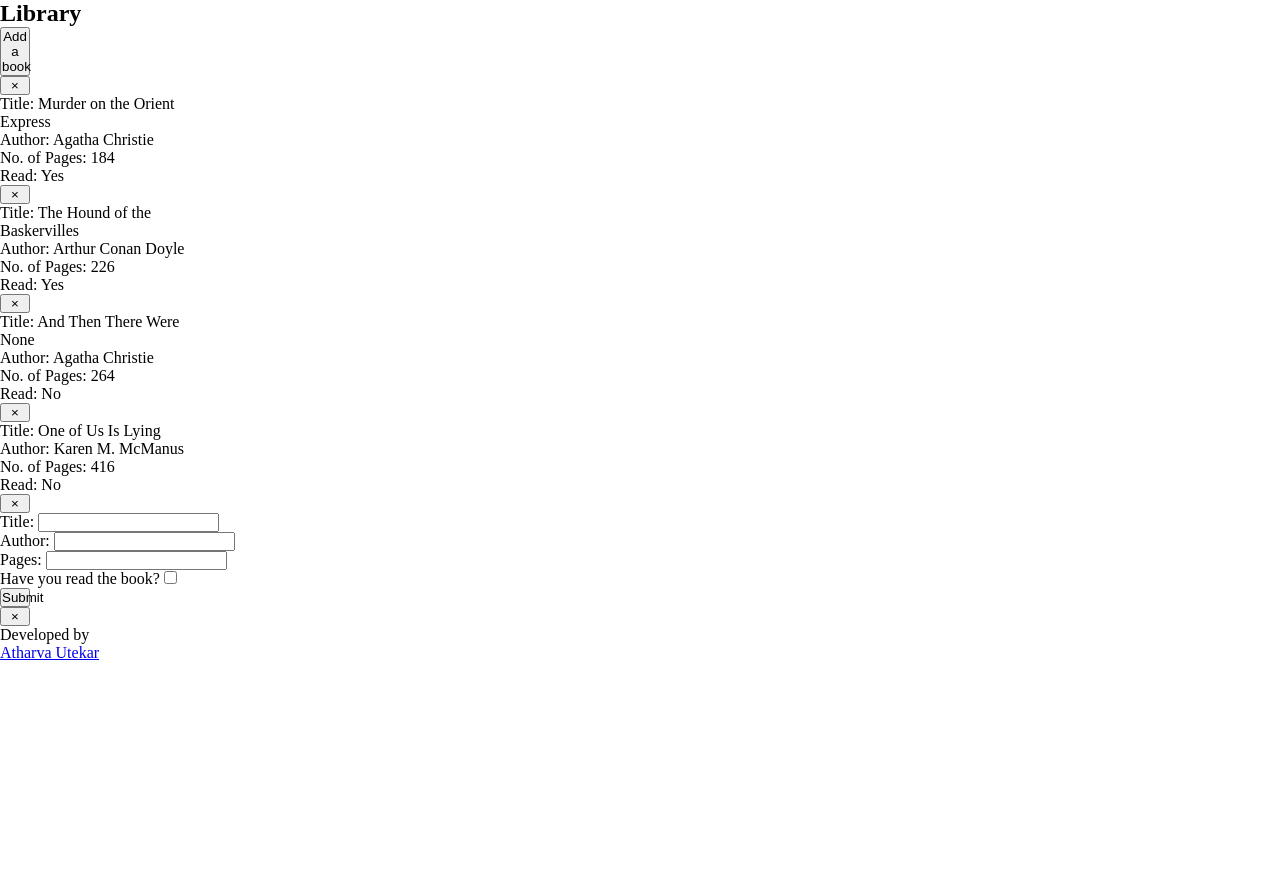
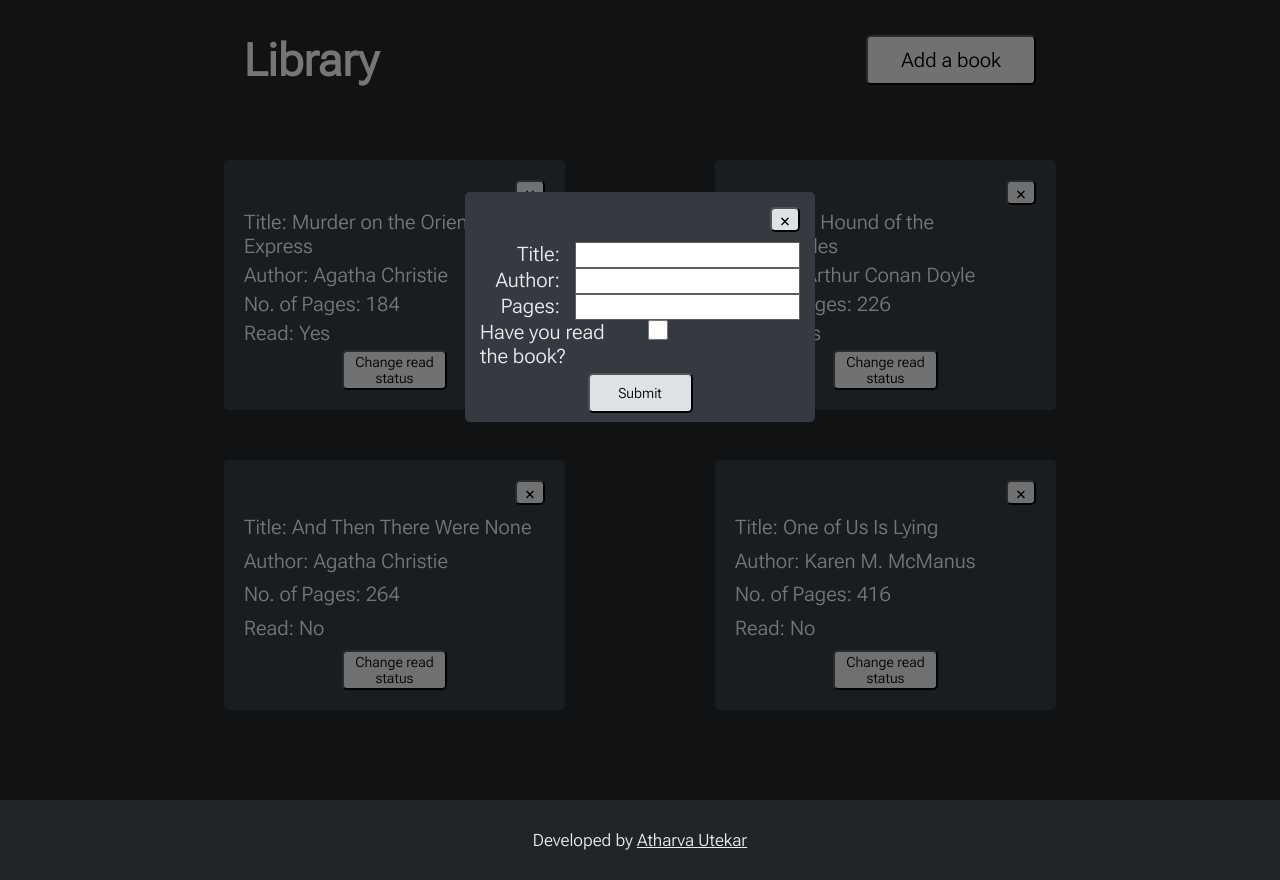
Before and after one commit to AtharvaU1/Library, a plain HTML site: page index.html in a window 1280 px wide. Both pictures are taken after a click on the button "Add a book". Before the commit the page ends 800 px from the top, so only its background shows below. Drawn offline with Linux system fonts and the light colour scheme.

Commit message:
added button to change read status and finished the css

```diff
--- a/index.html
+++ b/index.html
@@ -1,13 +1,18 @@
 <!DOCTYPE html>
 <html lang="en">
+
 <head>
     <meta charset="UTF-8">
     <meta http-equiv="X-UA-Compatible" content="IE=edge">
     <meta name="viewport" content="width=device-width, initial-scale=1.0">
     <title>Library</title>
     <link rel="stylesheet" href="style.css">
+    <style>
+        @import url('https://fonts.googleapis.com/css2?family=Roboto+Flex:opsz,wght@8..144,300&family=Roboto:wght@300&display=swap');
+    </style>
     <script src="script.js" defer></script>
 </head>
+
 <body>
     <div class="header">
         <h2>Library</h2>
@@ -21,6 +26,7 @@
     </div>
 
     <div class="modal">
+        <div class="modalContent">
             <button type="button" class="close">&times;</button>
             <form action="" class="form">
                 <ul>
@@ -44,6 +50,7 @@
                 <button type="button" class="submit">Submit</button>
             </form>
         </div>
+    </div>
 
     <div class="node">
         <button type="button" class="deleteMe">&times;</button>
@@ -51,9 +58,11 @@
         <p></p>
         <p></p>
         <p></p>
+        <button type="button" class="toggleRead">Change read status</button>
     </div>
 
-    <footer><p>Developed by&nbsp;</p><a href="https://atharvautekar.pages.dev" target="_blank">Atharva Utekar</a></footer>
+    <footer>Developed by&nbsp;<a href="https://atharvautekar.pages.dev" target="_blank">Atharva Utekar</a></footer>
 
 </body>
+
 </html>
--- a/script.js
+++ b/script.js
@@ -22,12 +22,14 @@ const bookFour = new book('Karen M. McManus ', 'One of Us Is Lying', 416, false)
 myLibrary.push(bookOne, bookTwo, bookThree, bookFour);
 
 const modal = document.querySelector('.modal');
+const modalContent = document.querySelector('.modalContent');
 const displayModalBtn = document.querySelector('.addBook');
 const closeBtn = document.querySelector('.close');
 const node = document.querySelector('.node');
 const booksDiv = document.querySelector('.booksDiv');
 const submitButton = document.querySelector('.submit');
 let deleteButton = document.querySelectorAll('.deleteMe');
+let toggleRead = document.querySelectorAll('.toggleRead');
 
 displayModalBtn.addEventListener('click', () => {
     modal.style.display = 'block';
@@ -38,7 +40,7 @@ closeBtn.addEventListener('click', () => {
 });
 
 document.body.addEventListener('click', (event) => {
-    if(!modal.contains(event.target) && event.target.className !== 'addBook'){
+    if(modal.contains(event.target) && !modalContent.contains(event.target)){
         modal.style.display = 'none';
     }
 });
@@ -74,6 +76,7 @@ function display(){
         booksDiv.appendChild(clone).className = 'card';
     }
     deleteButton = document.querySelectorAll('.deleteMe');
+    toggleRead = document.querySelectorAll('.toggleRead');
 
     deleteButton.forEach(button => {
         button.addEventListener('click', () => {
@@ -86,5 +89,14 @@ function display(){
         });
     });
     //console.log(deleteButton);
+
+    toggleRead.forEach(button => {
+        button.addEventListener('click', () => {
+            const index = parseInt(button.parentNode.dataset.value);
+            if(isNaN(index)) return;
+            myLibrary[index].read = !myLibrary[index].read;
+            myLibrary[index].read === true ? button.parentNode.childNodes[9].textContent = 'Read: Yes' : button.parentNode.childNodes[9].textContent = 'Read: No';
+        });
+    });
 }
 display();
--- a/style.css
+++ b/style.css
@@ -1,22 +1,169 @@
 *{
     margin: 0;
     padding: 0;
-}
-
-ul{
     list-style: none;
 }
 
-.modal{
-    /* position: fixed; */
-    display: block;
-    z-index: 1;
+html{
+    font-size: 10px;
+    background-color: #212529;
+    color: #E9ECEF;
+}
+
+button{
+    border-radius: 5px;
+    background-color: #DEE2E6;
+}
+
+html, button{
+    font-family: 'Roboto Flex', sans-serif, "Courier New", Courier, monospace;
+}
+
+.node{
+    display: none;
+}
+
+.header{
+    height: 15vh;
+    display: flex;
+    justify-content: space-around;
+    align-items: center;
+    font-size: 3rem;
+}
+
+.header > button{
+    height: 50px;
+    width: 170px;
+    font-size: 2rem;
+}
+
+.wrapper, .booksDiv{
+    width: 100%;
+}
+
+.wrapper{
+    display: flex;
+    justify-content: center;
+}
+
+.booksDiv{
+    min-height: 80vh;
+    width: 65%;
+    margin-top: 5vh;
+    font-size: 2rem;
+    display: grid;
+    grid-template-columns: repeat(auto-fill, minmax(300px, 1fr));
+    grid-auto-rows: 250px;
+    column-gap: 150px;
+    row-gap: 50px;
 }
 
 .card{
-    width: 200px;
+    display: flex;
+    flex-direction: column;
+    justify-content: space-between;
+    background-color: #343A40;
+    padding: 20px;
+    border-radius: 5px;
 }
 
-button{
+.card > .deleteMe, .modalContent > button{
+    font-size: 2rem;
+    height: 25px;
     width: 30px;
+    align-self: flex-end;
 }
+
+.card > .toggleRead, .modalContent > form > .submit{
+    font-size: 1.4rem;
+    height: 40px;
+    width: 105px;
+    align-self: center;
+}
+
+.modal{
+    display: none;
+    position: fixed;
+    z-index: 1;
+    height: 100%;
+    width: 100%;
+    top: 0;
+    left: 0;
+
+    background-color: rgba(0, 0, 0, 0.5);
+}
+
+.modalContent{
+    display: flex;
+    flex-direction: column;
+    width: max(25%, 300px);
+    height: 200px;
+    margin: 15% auto;
+    padding: 15px;
+    border-radius: 5px;
+    font-size: 2rem;
+    background-color: #343A40;
+}
+
+.modalContent > form{
+    flex: 1;
+    display: flex;
+    flex-direction: column;
+    margin-top: 10px;
+}
+
+.modalContent > form > ul{
+    flex: 1;
+    display: flex;
+    flex-direction: column;
+    justify-content: space-around;
+    margin-bottom: 5px;
+}
+
+.modalContent > form > ul > li{
+    display: grid;
+    grid-template-columns: repeat(2, 1fr);
+    gap: 15px;
+}
+
+.modalContent > form > ul > li > label{
+    justify-self: end;
+}
+
+.modalContent > form > ul > li > input{
+    font-family: inherit;
+    font-size: 100%;
+    box-sizing: border-box;
+    padding: 0;
+    margin: 0;
+    border: 1.5px solid #615d5d;
+}
+
+#read{
+    width: 20px;
+    height: 20px;
+}
+
+footer{
+    font-size: 1.7rem;
+    height: 10vh;
+    display: flex;
+    justify-content: center;
+    align-items: center;
+}
+
+a{
+    color: inherit;
+}
+
+@media(max-width: 1055px){
+    html{
+        font-size: 55%;
+    }
+}
+
+@media(max-width: 480px){
+    html{
+        font-size: 45%;
+    }
+}
```
Also changed, not shown: 1 other file. Lines whose indentation alone changed are shown as unchanged.
